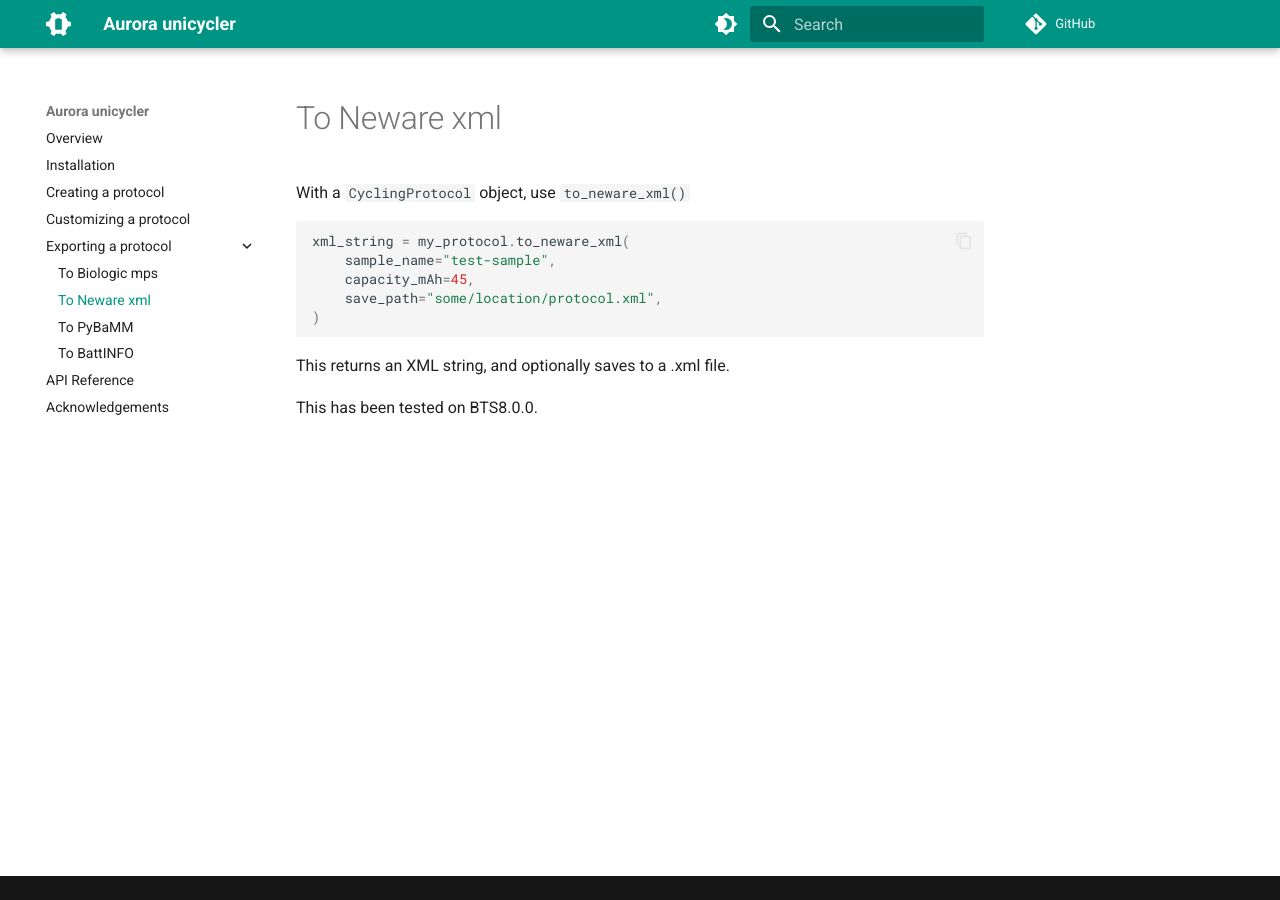
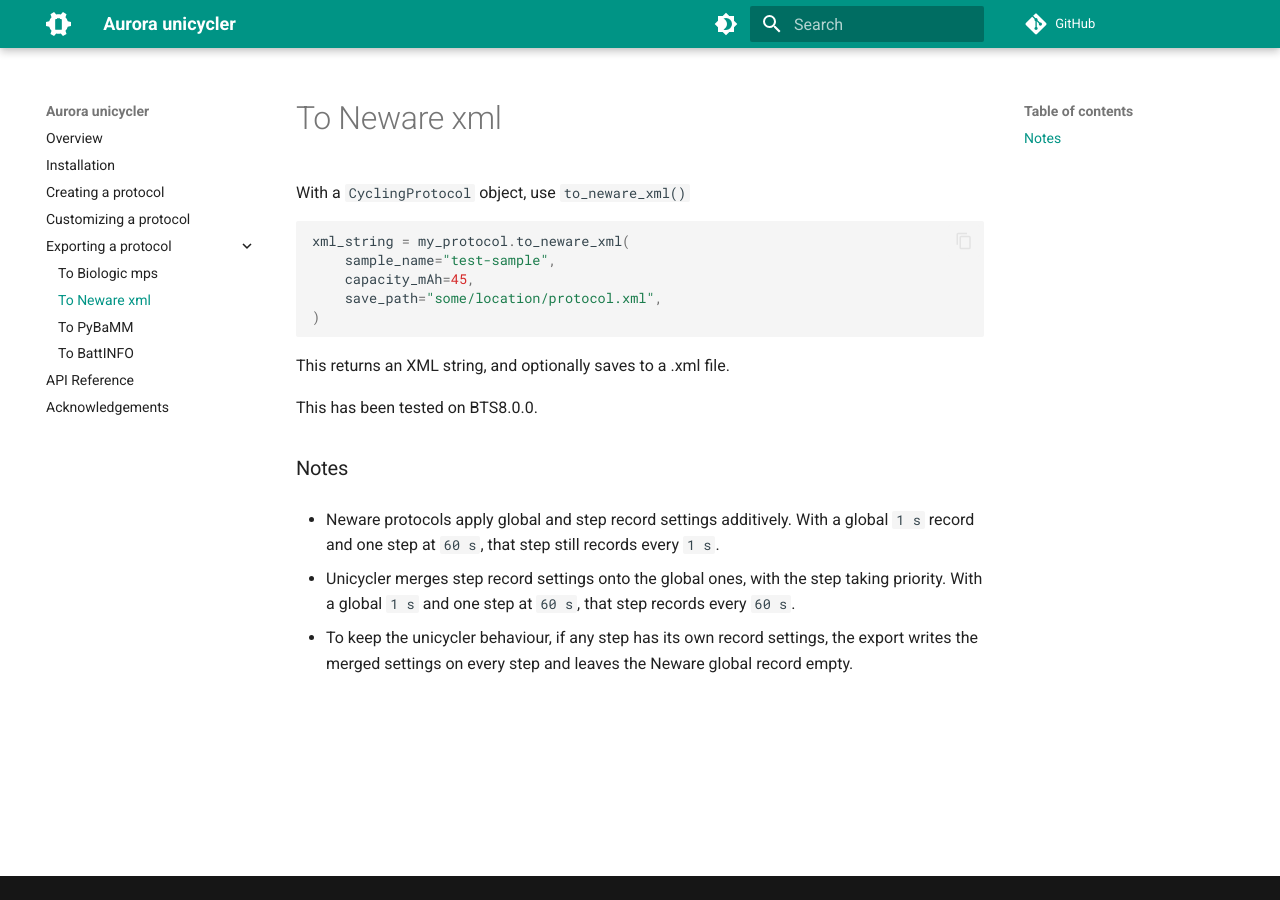
Before and after one commit to EmpaEconversion/aurora-unicycler, an MkDocs documentation site: the page built from docs/neware.md, in a window 1280 px wide. Built offline with MkDocs 1.6.1 and Material for MkDocs 9.7.7, drawn with Linux system fonts in a browser that asks for light colours; comment, search, counter and statistics services are not loaded.

Commit message:
Add Neware record params notes

```diff
--- a/docs/neware.md
+++ b/docs/neware.md
@@ -11,3 +11,16 @@ xml_string = my_protocol.to_neware_xml(
 This returns an XML string, and optionally saves to a .xml file.
 
 This has been tested on BTS8.0.0.
+
+### Notes
+
+- Neware protocols apply global and step record settings additively. With a
+global `1 s` record and one step at `60 s`, that step still records every `1 s`.
+
+- Unicycler merges step record settings onto the global ones, with the step
+taking priority. With a global `1 s` and one step at `60 s`, that step records
+every `60 s`.
+
+- To keep the unicycler behaviour, if any step has its own record settings,
+the export writes the merged settings on every step and leaves the Neware
+global record empty.
```
